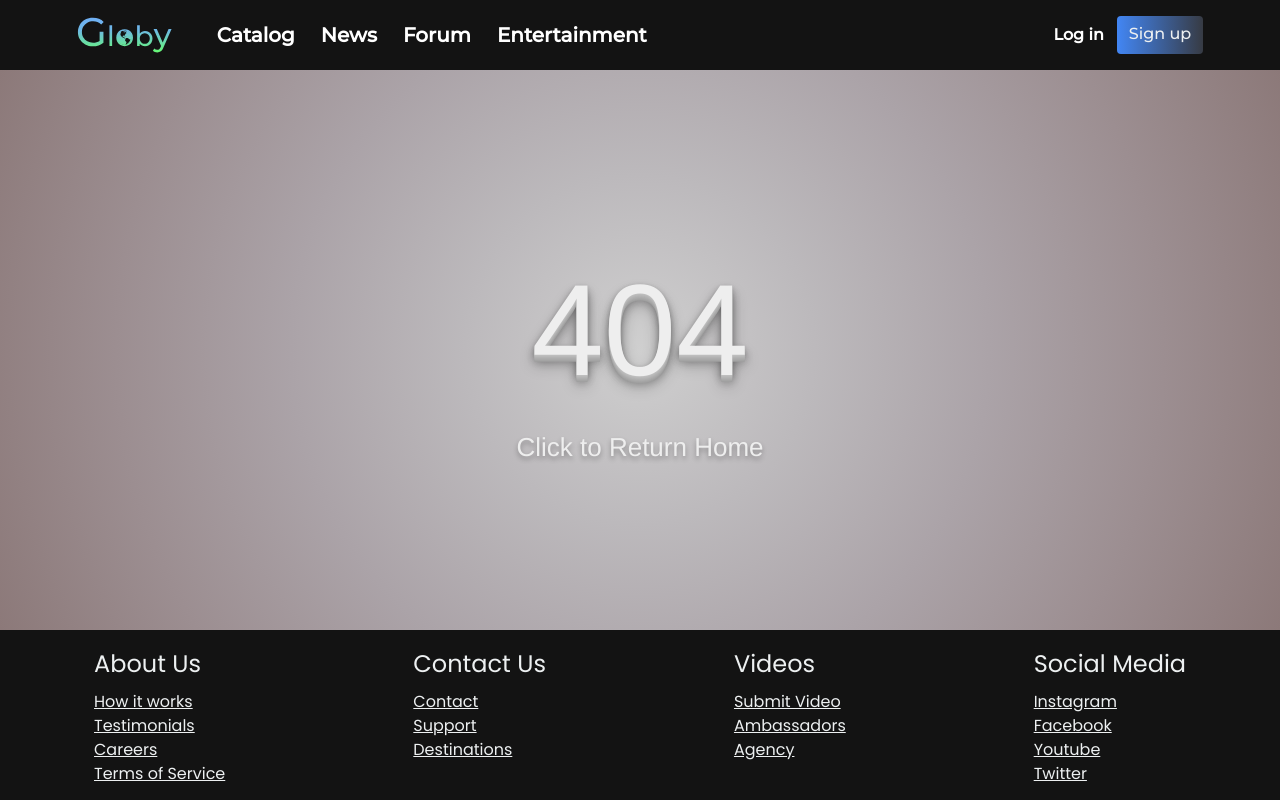
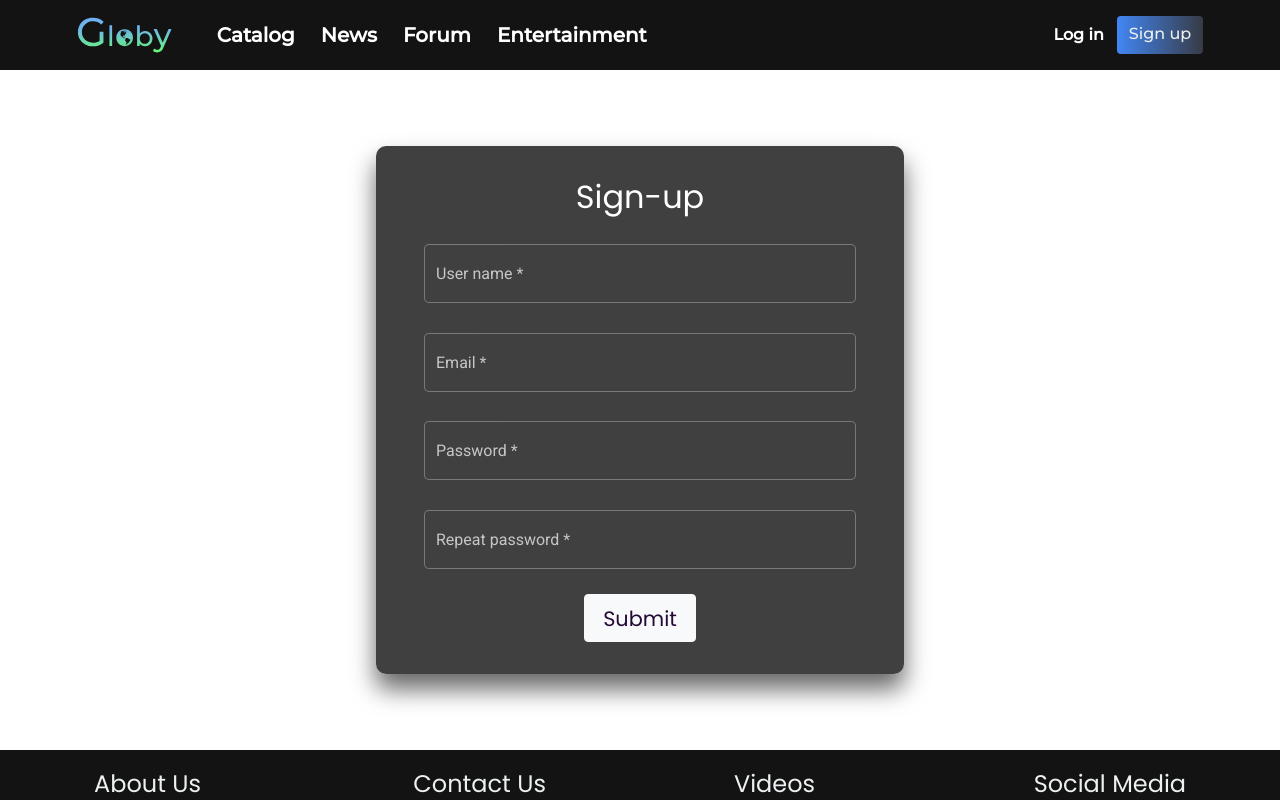
Before and after one commit to AlekseySharko/PortalAngular, an Angular app: page /sign-up in a window 1280 px wide. Shown: the top 800 px of the page. Built offline with nearby package versions, Linux system fonts and the light colour scheme.

Commit message:
Adds simple log-in and sign-up pages

```diff
--- a/angular.json
+++ b/angular.json
@@ -30,7 +30,8 @@
               "node_modules/@angular/material/prebuilt-themes/indigo-pink.css",
               "node_modules/@fortawesome/fontawesome-free/css/all.min.css",
               "node_modules/bootstrap/dist/css/bootstrap.min.css",
-              "src/styles.css"
+              "src/styles.css",
+              "src/theme.scss"
             ],
             "scripts": []
           },
--- a/src/app/app-routing.module.ts
+++ b/src/app/app-routing.module.ts
@@ -12,6 +12,7 @@ import {ProductCategoriesResolverService} from "./main/catalog/services/resolver
 import {ProductManufacturerResolverService} from "./main/catalog/services/resolvers/product-manufacturer-resolver.service";
 import {EditProductRelatedEntitiesComponent} from "./main/catalog/catalog-moderating/products/edit-product-related-entities/edit-product-related-entities.component";
 import {MainCategoriesWithSubsAndProdsResolverService} from "./main/catalog/services/resolvers/main-categories-with-subs-and-prods-resolver.service";
+import {AuthenticationComponent} from "./authentication/authentication.component";
 
 const catalogRoutes: Routes = [
   { path:'', component:CatalogHomeComponent, resolve: { mainCategoriesWithSubsAndProds: MainCategoriesWithSubsAndProdsResolverService } },
@@ -35,6 +36,8 @@ const appRoutes: Routes = [
   { path: '', component: HomeComponent },
   { path: 'catalog', component: CatalogComponent, children: catalogRoutes },
   { path: 'entertainment', component: EntertainmentComponent },
+  { path: 'log-in', component: AuthenticationComponent , data: { 'log-in': true }},
+  { path: 'sign-up', component: AuthenticationComponent , data: { 'log-in': false }},
   { path: '**', component: PageNotFoundComponent },
 ];
 
--- /dev/null
+++ b/src/app/authentication/authentication.component.css
@@ -0,0 +1,39 @@
+.login-box-wrapper {
+  height: 85vh;
+  display: flex;
+  justify-content: center;
+  align-items: center;
+}
+.login-box {
+  max-width: 33rem;
+  width: 100%;
+  padding: 2rem 3rem;
+  margin: 0rem 1rem;
+  background: rgba(0,0,0,0.75);
+  box-sizing: border-box;
+  box-shadow: 0 15px 25px rgba(0,0,0,.6);
+  border-radius: 10px;
+}
+.login-box h2 {
+  margin: 0 0 1.5rem;
+  padding: 0;
+  color: #fff;
+  text-align: center;
+}
+form {
+  display: flex;
+  flex-direction: column;
+}
+.submit-btn {
+  font-size: 1.3rem;
+  font-weight: 500;
+  color: #240b36;
+  height: 3rem;
+  width: 7rem;
+  align-self: center;
+}
+@media(max-width: 31.25rem) {
+  .login-box {
+    padding: 2rem 5%;
+  }
+}
--- /dev/null
+++ b/src/app/authentication/authentication.component.html
@@ -0,0 +1,27 @@
+<div class="login-box-wrapper">
+  <div class="login-box">
+    <h2 *ngIf="isLogin; else signUpHeader">Log-in</h2>
+    <ng-template #signUpHeader><h2>Sign-up</h2></ng-template>
+    <form class="my-dark-theme kids-theme">
+      <mat-form-field appearance="outline">
+        <mat-label for="username">User name</mat-label>
+        <input matInput type="text" name="username" id="username" [(ngModel)]="username" required>
+      </mat-form-field>
+      <mat-form-field appearance="outline" *ngIf="!isLogin">
+        <mat-label for="email">Email</mat-label>
+        <input matInput type="email" name="email" id="email" required [(ngModel)]="email" required>
+      </mat-form-field>
+      <mat-form-field appearance="outline">
+        <mat-label for="password">Password</mat-label>
+        <input matInput type="password" id="password" name="password" [(ngModel)]="password" required>
+      </mat-form-field>
+      <mat-form-field appearance="outline" *ngIf="!isLogin">
+        <mat-label for="email">Repeat password</mat-label>
+        <input matInput type="password" name="repeat-password" id="repeat-password" id required [(ngModel)]="email" required>
+      </mat-form-field>
+      <button class="btn btn-light submit-btn" (click)="onSubmitClick()">
+        Submit
+      </button>
+    </form>
+  </div>
+</div>
--- /dev/null
+++ b/src/app/authentication/authentication.component.ts
@@ -0,0 +1,37 @@
+import { Component, OnInit } from '@angular/core';
+import {NgModel} from "@angular/forms";
+import {AuthenticationProviderService} from "./services/authentication-provider.service";
+import {AuthenticationData} from "./classes/authentication-data";
+import {ActivatedRoute} from "@angular/router";
+
+@Component({
+  selector: 'app-authentication',
+  templateUrl: './authentication.component.html',
+  styleUrls: ['./authentication.component.css']
+})
+export class AuthenticationComponent implements OnInit {
+  isLogin: boolean = true;
+  username: string = '';
+  email: string = '';
+  password: string = '';
+  passwordRepeated: string = '';
+  constructor(private authenticationProvider: AuthenticationProviderService,
+              private route: ActivatedRoute) { }
+
+  ngOnInit(): void {
+    this.isLogin = this.route.snapshot.data['log-in'];
+  }
+
+  onSubmitClick() {
+    let authenticationData = new AuthenticationData();
+    authenticationData.userName = this.username;
+    authenticationData.password = this.password;
+    this.authenticationProvider.logIn(authenticationData).subscribe(data => {
+      console.log(data);
+    })
+  }
+
+  invalidCheck(control: NgModel) {
+    return control.invalid && control.dirty;
+  }
+}
--- /dev/null
+++ b/src/app/authentication/classes/authentication-data.ts
@@ -0,0 +1,5 @@
+export class AuthenticationData {
+  userName: string = '';
+  password: string = '';
+  email: string = '';
+}
--- /dev/null
+++ b/src/app/authentication/classes/login-successful-data.ts
@@ -0,0 +1,5 @@
+export class LoginSuccessfulData {
+  userName: string = '';
+  Token: string = '';
+  Image: string = '';
+}
--- /dev/null
+++ b/src/app/authentication/services/authentication-provider.service.ts
@@ -0,0 +1,16 @@
+import { Injectable } from '@angular/core';
+import {ApiOriginService} from "../../services/api-origin.service";
+import {HttpClient} from "@angular/common/http";
+import {AuthenticationData} from "../classes/authentication-data";
+
+@Injectable({
+  providedIn: 'root'
+})
+export class AuthenticationProviderService {
+
+  constructor(private api: ApiOriginService, private http: HttpClient) { }
+
+  logIn(authenticationData: AuthenticationData) {
+    return this.http.post(this.api.apiOrigin + "/api/auth/log-in", authenticationData);
+  }
+}
--- a/src/app/services/api-origin.service.ts
+++ b/src/app/services/api-origin.service.ts
@@ -4,5 +4,5 @@ import { Injectable } from '@angular/core';
   providedIn: 'root'
 })
 export class ApiOriginService {
-  readonly apiOrigin = "http://localhost:5000";
+  readonly apiOrigin = "https://localhost:5000";
 }
--- a/src/app/services/dialog-message-handler.service.ts
+++ b/src/app/services/dialog-message-handler.service.ts
@@ -12,7 +12,7 @@ export class DialogMessageHandlerService {
     let errorMessage = this.findErrorMessage(error);
     this.dialog.open(InformationDialogComponent, {
       width: '24rem',
-      data: {bold: errorMessage}
+      data: {bold: errorMessage.trim()}
     });
   }
 
--- /dev/null
+++ b/src/theme.scss
@@ -0,0 +1,68 @@
+@use '~@angular/material' as mat;
+
+@include mat.core();
+$black: (
+  50: #fff,
+  100: #fff,
+  200: #fff,
+  300: #fff,
+  400: #fff,
+  500: #fff,
+  600: #fff,
+  700: #fff,
+  800: #fff,
+  900: #fff,
+  A100: #fff,
+  A200: #fff,
+  A400: #fff,
+  A700: #fff,
+  contrast: (
+    50: #131313,
+    100: #131313,
+    200: #131313,
+    300: #131313,
+    400: #131313,
+    500: #131313,
+    600: #131313,
+    700: #131313,
+    800: #131313,
+    900: #131313,
+    A100: #131313,
+    A200: #131313,
+    A400: #131313,
+    A700: #131313,
+  )
+);
+$white: (
+  50: #fff,
+  100: #fff,
+  200: #fff,
+  300: #fff,
+  400: #fff,
+  500: #fff,
+  600: #fff,
+  700: #fff,
+  800: #fff,
+  900: #fff,
+  A100: #fff,
+  A200: #fff,
+  A400: #fff,
+  A700: #fff
+);
+$my-primary: mat.define-palette($black, 50, 900);
+$my-accent: mat.define-palette(mat.$pink-palette, A200, A100, A400);
+$my-warn: mat.define-palette(mat.$red-palette);
+
+$my-theme: mat.define-dark-theme((
+  color: (
+    primary: $my-primary,
+    accent: $my-accent,
+    warn: $my-warn,
+  ),
+));
+
+.my-dark-theme {
+  @include mat.core-theme($my-theme);
+  @include mat.all-component-themes($my-theme);
+  color: white;
+}
```
Also changed, not shown: src/app/app.module.ts (+6 -2 lines).
